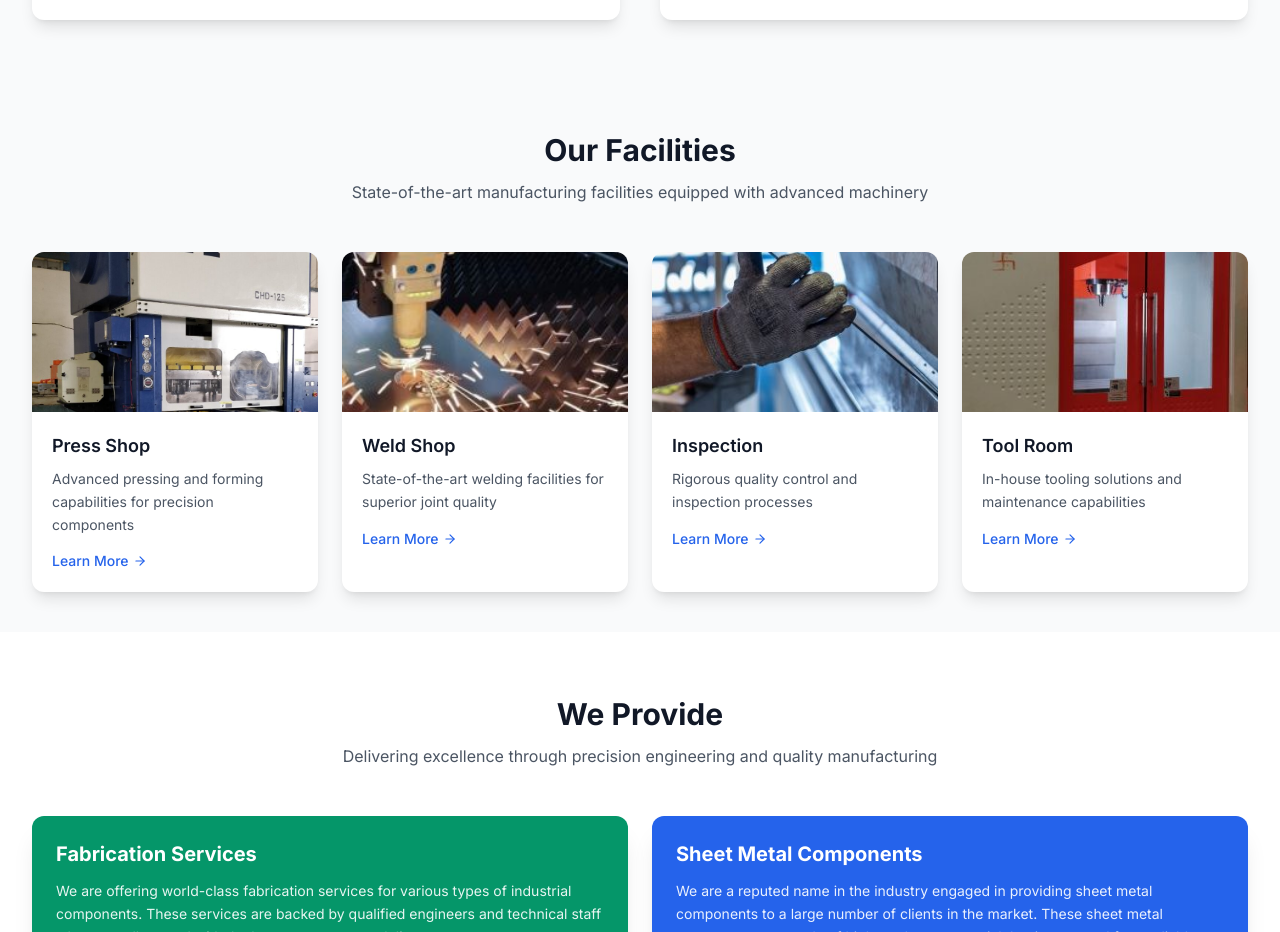
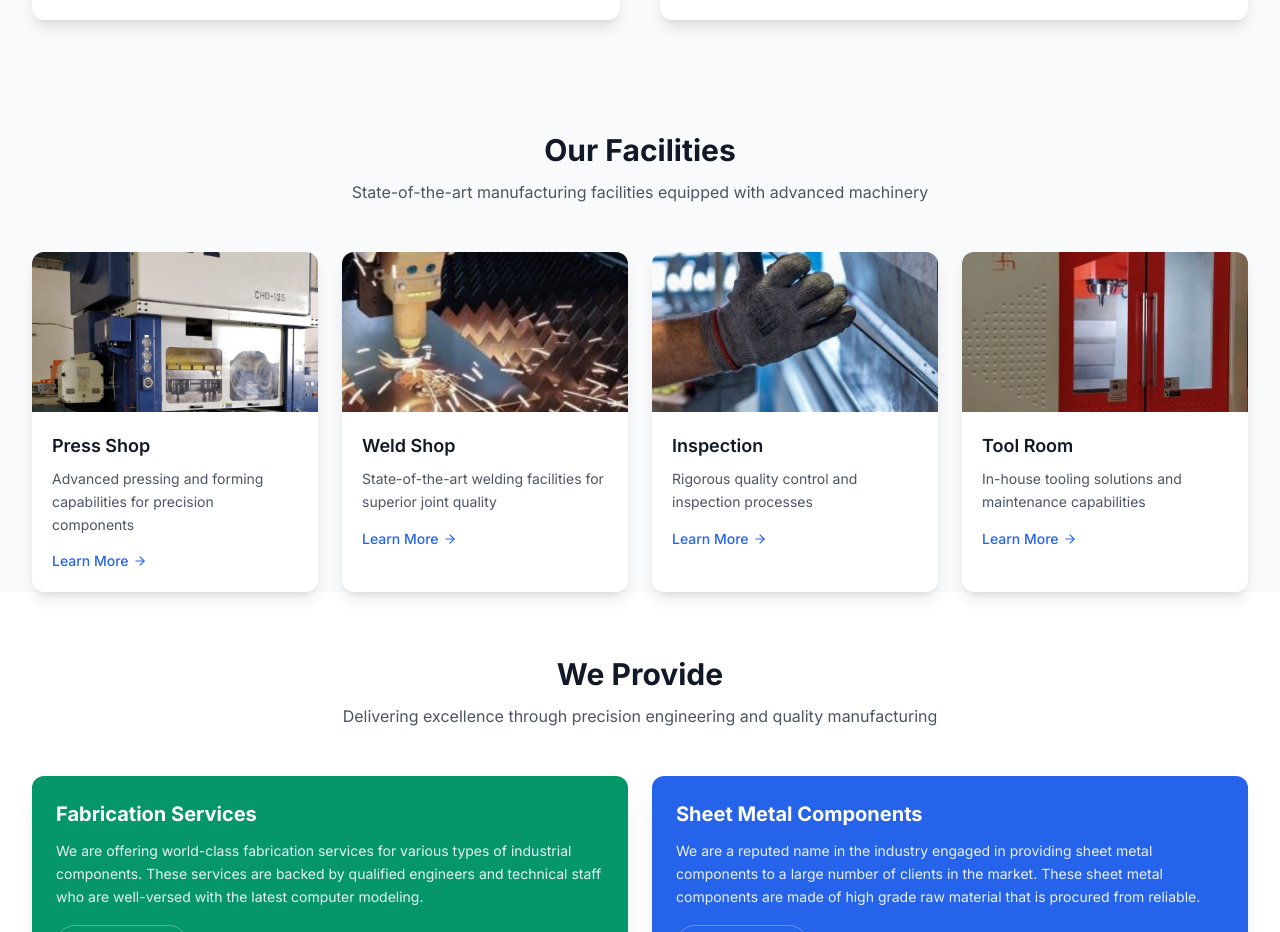
Before and after one commit to Aniketh077/sarvathra, a React (Vite) app: page / in a window 1280 px wide. Shown: the part 2180-3112 px from the top of the page. Built offline with nearby package versions, Linux system fonts and the light colour scheme; no server answers.

Commit message:
Updated Home.tsx

```diff
--- a/src/pages/Home.tsx
+++ b/src/pages/Home.tsx
@@ -294,7 +294,7 @@ const Home = () => {
       </section>
 
       {/* Facilities Section - Removed Extra Padding */}
-      <section className="pb-10 bg-gray-50">
+      <section className="pb-100 bg-gray-50">
         <div className="max-w-7xl mx-auto px-4 sm:px-6 lg:px-8">
           <div className="text-center mb-12">
             <h2 className="text-2xl md:text-3xl font-bold text-gray-900 mb-3">Our Facilities</h2>
```
